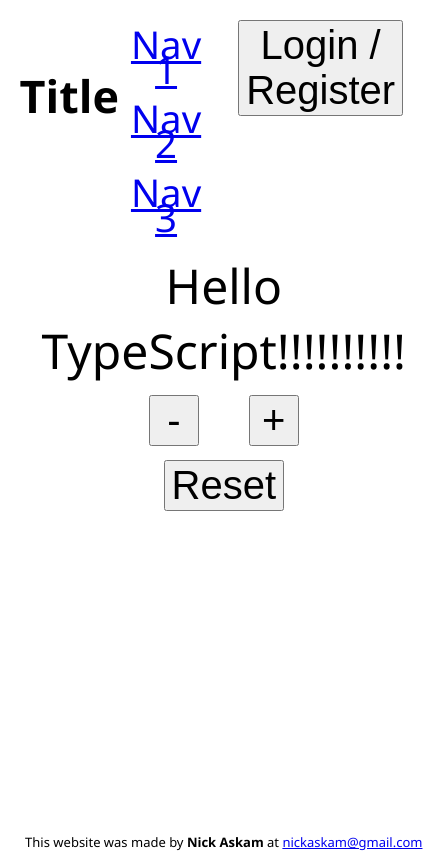
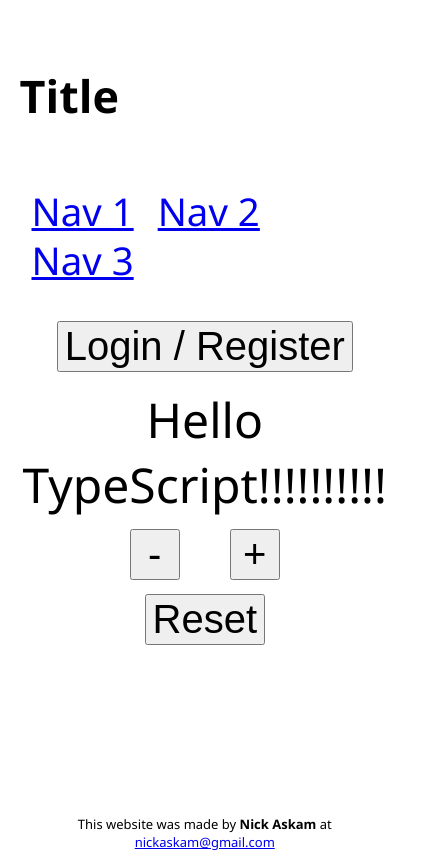
Before and after one commit to nickaskam/first_typescript, a React (Create React App) app in the folder frontend/: page /hello in a window 390 px wide. Shown: the whole page, 428 px wide, since content can reach past the window. Built offline with nearby package versions, Linux system fonts and the light colour scheme.

Commit message:
adding in responsiveness to Header

```diff
--- a/frontend/src/components/layout/Header.css
+++ b/frontend/src/components/layout/Header.css
@@ -1,18 +1,23 @@
 .headerContainer {
   display: grid;
-  grid-template-columns: 1fr 1fr 1fr;
-  font-size: 0.8em; }
+  grid-gap: 1rem;
+  grid-template-columns: repeat(auto-fit, minmax(250px, 1fr));
+  font-size: 0.8em;
+  padding-bottom: 2%; }
 
 .leftHeader {
   text-align: left; }
 
 nav {
-  text-align: center; }
+  text-align: center;
+  padding-bottom: 2%; }
+
 nav ul {
   margin: 0;
   padding: 0;
   list-style: none;
   display: inline-block; }
+
 nav li {
   color: black;
   float: left;
@@ -21,12 +26,14 @@
   text-decoration: none;
   line-height: 25px;
   border-radius: 4px; }
+
 nav li:hover {
   background-color: #ddd;
   color: black; }
 
 .rightHeader {
-  text-align: center; }
+  text-align: center;
+  padding-bottom: 2%; }
 
 .footer {
   width: 100%;
--- a/frontend/src/components/layout/Header.scss
+++ b/frontend/src/components/layout/Header.scss
@@ -1,7 +1,9 @@
 .headerContainer {
   display: grid;
-  grid-template-columns: 1fr 1fr 1fr;
+  grid-gap: 1rem;
+  grid-template-columns: repeat(auto-fit, minmax(250px, 1fr));
   font-size: 0.8em;
+  padding-bottom: 2%;
 }
 
 .leftHeader {
@@ -10,6 +12,7 @@
 
 nav {
   text-align: center;
+  padding-bottom: 2%;
   ul {
     margin: 0;
     padding: 0;
@@ -33,6 +36,7 @@
 
 .rightHeader {
   text-align: center;
+  padding-bottom: 2%;
 }
 
 .footer {
```
Lines whose indentation alone changed are shown as unchanged.
